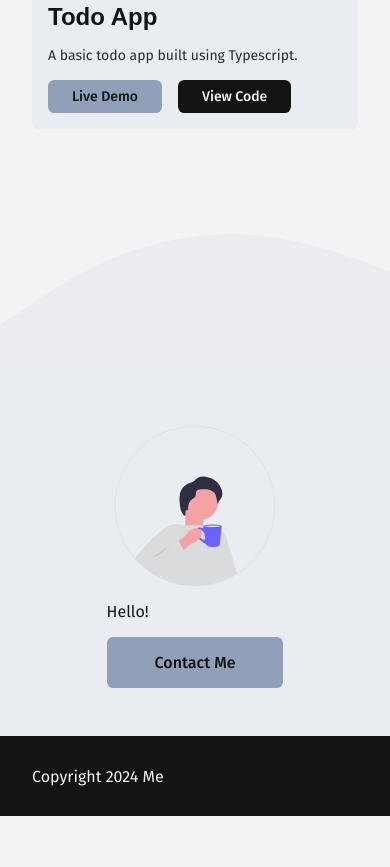
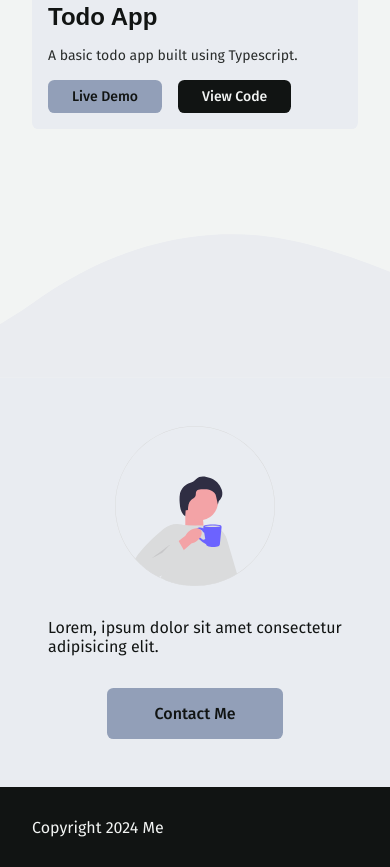
Before and after one commit to jacksoncutler/portfolio, a website built with Parcel: page src/index.html in a window 390 px wide. Shown: the part 3287-4154 px from the top of the page. Before the commit the page ends 4103 px from the top, so only its background shows below. Built offline with nearby package versions, Linux system fonts and the light colour scheme; a web font is replaced by a local one.

Commit message:
Gridify content in contact section

```diff
--- a/src/index.html
+++ b/src/index.html
@@ -180,18 +180,24 @@
       </section>
       <div class="bg-wave inverse"></div>
       <section id="contact" class="contact section">
-        <div class="container">
-          <div class="contact-text">
-            <p>Hello!</p>
+        <div class="contact-grid">
+          <!-- <p class="contact-text">
+            Lorem, ipsum dolor sit amet consectetur adipisicing elit. Quidem
+            iste id fugit eveniet doloremque quo qui, porro, natus fuga iure
+            atque alias asperiores! Autem officia fugit inventore, minima nihil
+            aperiam?
+          </p> -->
+          <p class="contact-text">
+            Lorem, ipsum dolor sit amet consectetur adipisicing elit.
+          </p>
           <a
             href="mailto:jackson.cutler@gmail.com"
             target="_blank"
             rel="noopener noreferrer"
-              class="button lg"
+            class="contact-button button lg"
           >
             Contact Me
           </a>
-          </div>
           <div class="coffee-img"></div>
         </div>
       </section>
--- a/src/styles.css
+++ b/src/styles.css
@@ -336,21 +336,31 @@ a:visited {
 }
 
 .contact {
-  width: 100%;
   background-color: var(--color-primary-light);
-  /* padding-top: 0; */
   padding-bottom: var(--spacing-lg);
 }
 
+.contact-grid {
+  width: 100%;
+  display: grid;
+  grid-auto-columns: 1fr 1fr;
+  grid-template-areas:
+    'one two'
+    'three none';
+  gap: var(--spacing-lg);
+  padding: var(--spacing-md);
+}
+
 .contact-text {
-  display: flex;
-  flex-direction: column;
-  justify-content: space-between;
-  gap: var(--spacing-md);
+  grid-area: one;
+}
+
+.contact-button {
+  grid-area: three;
 }
 
 .coffee-img {
-  width: 50%;
+  grid-area: two;
   height: var(--spacing-svg);
   background-image: url('./assets/art-coffee.svg');
   background-size: 100% 100%;
@@ -390,13 +400,9 @@ a:visited {
     width: 100%;
     min-width: auto;
   }
-
-  .coffee-img {
-    align-self: flex-end;
-  }
 }
 
-@media (max-width: 430px) {
+@media (max-width: 460px) {
   html {
     --fs-2xl: 3.5rem;
   }
@@ -424,13 +430,16 @@ a:visited {
     align-self: center;
   }
 
-  .contact > .container {
-    align-items: center;
+  .contact-grid {
+    grid-auto-columns: 1fr;
+    grid-template-areas:
+      'two'
+      'one'
+      'three';
   }
 
-  .coffee-img {
-    align-self: auto;
-    width: var(--spacing-svg);
+  .contact-button {
+    margin-inline: auto;
   }
 }
 
```
Lines whose indentation alone changed are shown as unchanged.
